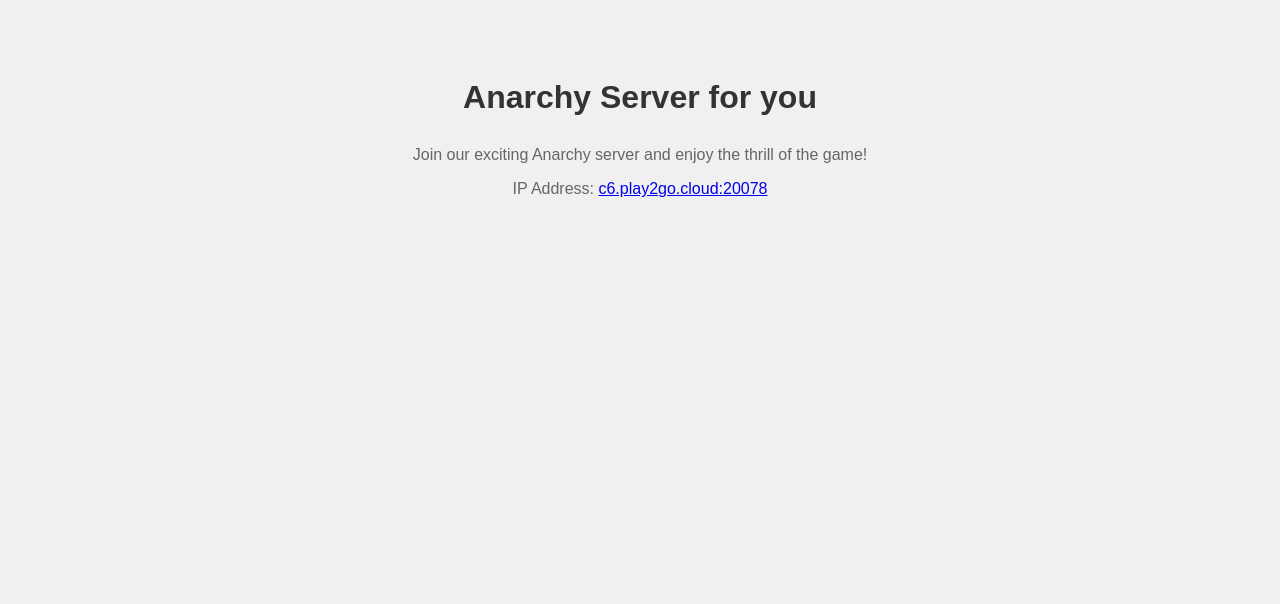
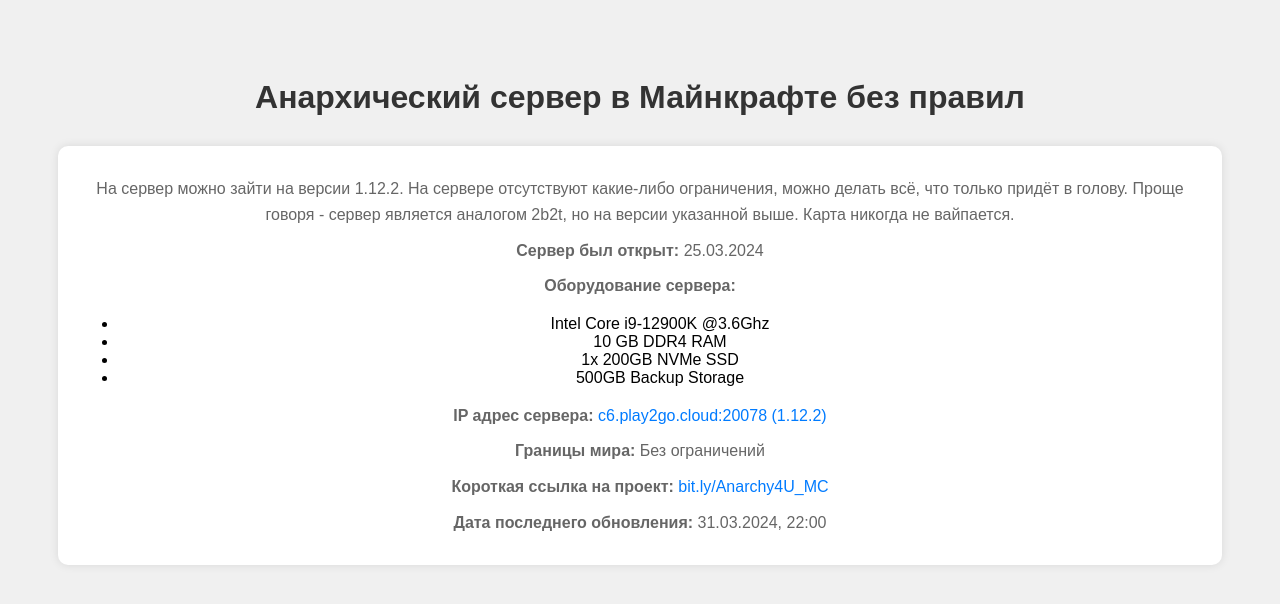
Before and after one commit to DoubleDante/AnarchyForYouPage, a plain HTML site: page index.html in a window 1280 px wide. Drawn offline with Linux system fonts and the light colour scheme.

Commit message:
Update index.html

```diff
--- a/index.html
+++ b/index.html
@@ -1,31 +1,58 @@
 <!DOCTYPE html>
-<html lang="en">
+<html lang="ru">
 <head>
     <meta charset="UTF-8">
     <meta name="viewport" content="width=device-width, initial-scale=1.0">
-    <title>Anarchy Server for you</title>
+    <title>Anarchy Server for You</title>
     <style>
         body {
             font-family: Arial, sans-serif;
-            text-align: center;
             background-color: #f0f0f0;
             padding: 50px;
-        } h1 {
+            text-align: center;
+        }
+        h1 {
             color: #333;
         }
         p {
             color: #666;
+            line-height: 1.6;
         }
         .server-info {
             margin-top: 30px;
+            background-color: #fff;
+            padding: 20px;
+            border-radius: 10px;
+            box-shadow: 0 0 10px rgba(0, 0, 0, 0.1);
+        }
+        .server-info p {
+            margin: 10px 0;
+        }
+        a {
+            color: #007BFF;
+            text-decoration: none;
+        }
+        a:hover {
+            text-decoration: underline;
         }
     </style>
 </head>
 <body>
-    <h1>Anarchy Server for you</h1>
+    <h1>Анархический сервер в Майнкрафте без правил</h1>
     <div class="server-info">
-        <p>Join our exciting Anarchy server and enjoy the thrill of the game!</p>
-        <p>IP Address: <a href="steam://connect/c6.play2go.cloud:20078">c6.play2go.cloud:20078</a></p>
+        <p>На сервер можно зайти на версии 1.12.2. На сервере отсутствуют какие-либо ограничения, можно делать всё, что только придёт в голову. Проще говоря - сервер является аналогом 2b2t, но на версии указанной выше. Карта никогда не вайпается.</p>
+        <p><strong>Сервер был открыт:</strong> 25.03.2024</p>
+        <p><strong>Оборудование сервера:</strong></p>
+        <ul>
+            <li>Intel Core i9-12900K @3.6Ghz</li>
+            <li>10 GB DDR4 RAM</li>
+            <li>1x 200GB NVMe SSD</li>
+            <li>500GB Backup Storage</li>
+        </ul>
+        <p><strong>IP адрес сервера:</strong> <a href="steam://connect/c6.play2go.cloud:20078">c6.play2go.cloud:20078 (1.12.2)</a></p>
+        <p><strong>Границы мира:</strong> Без ограничений</p>
+        <p><strong>Короткая ссылка на проект:</strong> <a href="https://bit.ly/Anarchy4U_MC">bit.ly/Anarchy4U_MC</a></p>
+        <p><strong>Дата последнего обновления:</strong> 31.03.2024, 22:00</p>
     </div>
 </body>
 </html>
```
